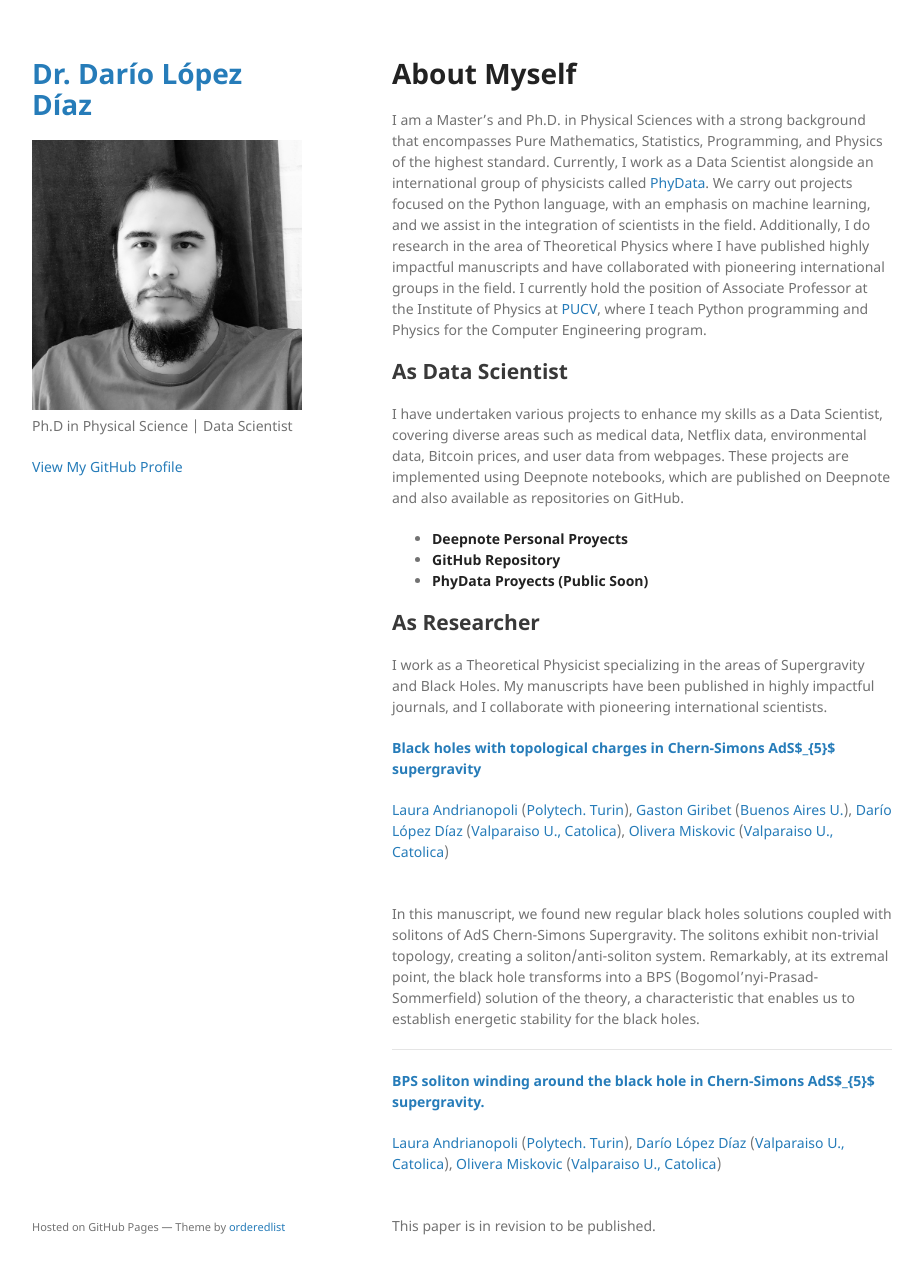
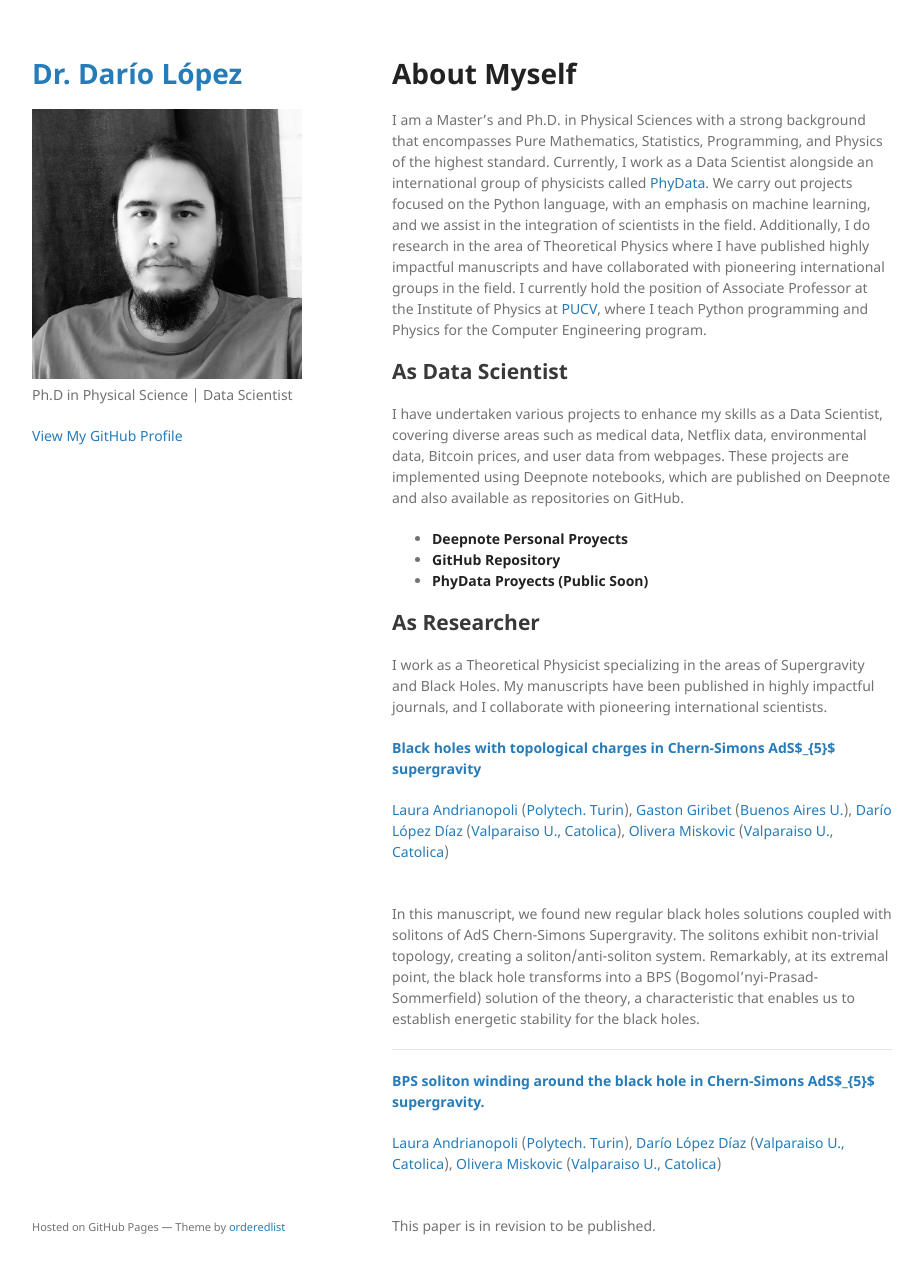
Before and after one commit to dariolopezd/dariolopezd.github.io, a Jekyll site: the page built from index.md, in a window 1280 px wide and 1306 px high. Shown: the top 1274 px of the window, without its empty margins (178-1100 px from the left). Built offline with Jekyll 4.4.1, drawn with Linux system fonts in a browser that asks for light colours; our own code applies the rules of GitHub Pages for plain Markdown files.

Commit message:
Update _config.yml

```diff
--- a/_config.yml
+++ b/_config.yml
@@ -1,4 +1,4 @@
-title: Dr. Darío López Díaz
+title: Dr. Darío López
 logo: /assets/img/logo.jpg
 description: Ph.D in Physical Science | Data Scientist
 show_downloads: false
```
